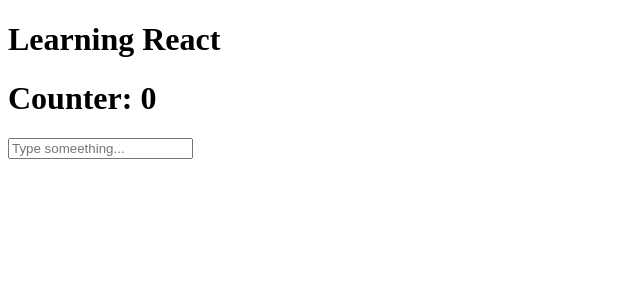
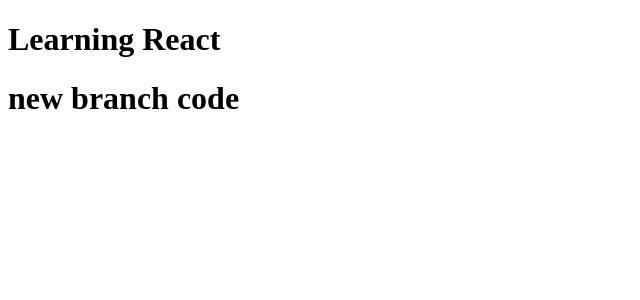
Before and after one commit to mzajbe/my-react-learnings, a React (Vite) app: page / in a window 1280 px wide. Shown: the top 300 px of the page, without its empty margins (0-640 px from the left). Built offline with nearby package versions, Linux system fonts and the light colour scheme.

Commit message:
new branch changes

```diff
--- a/src/App.jsx
+++ b/src/App.jsx
@@ -1,7 +1,6 @@
 /* eslint-disable no-unused-vars */
 import React from "react";
 import "./App.css";
-import Counter from "./components/managingState/reseting state at the same position/Counter";
 
 
 
@@ -11,7 +10,8 @@
   return (
     <>
     <h1>Learning React</h1>
-    <Counter></Counter>
+    <h1>new branch code</h1>
+
     </>
   );
 }
```
